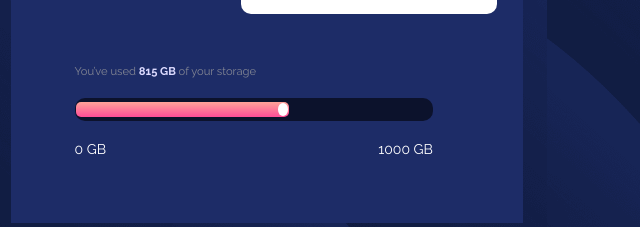
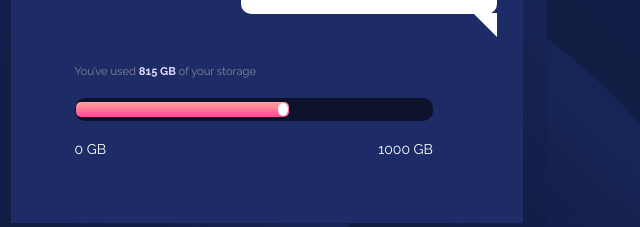
Before and after one commit to MosesMusoke/fyloDataStorageComponent, a plain HTML site: page index.html in a window 1280 px wide. Shown: the part 311-538 px from the top of the page, 578-1218 px from the left. Drawn offline with Linux system fonts and the light colour scheme.

Commit message:
final commit

```diff
--- a/index.html
+++ b/index.html
@@ -30,7 +30,7 @@
         <h2>You’ve used <span>815 GB</span> of your storage</h2>
         <div class="meter"><div class="inside-meter"><div class="white-circle"></div></div></div>
         <div class="gb"><p>0 GB</p><p>1000 GB</p></div>
-        <div class="over-div"><p><span>185</span><h6> GB Left</h6></p></div>
+        <div class="over-div"><p><span>185</span><h6> GB Left</h6></p><div class="triangle"></div></div>
       </div>
     </div>
   </main>
--- a/style.css
+++ b/style.css
@@ -184,4 +184,14 @@ h2 span {
     left: 45%;
     top: -33%;
   }
+
+  .triangle {
+    width: 1.5rem;
+    height: 1.5rem;
+    position: absolute;
+    right: 0;
+    bottom: -25%;
+    border-bottom: 1.5rem solid transparent;
+    border-right: 1.5rem solid white;
+  }
 }
```
